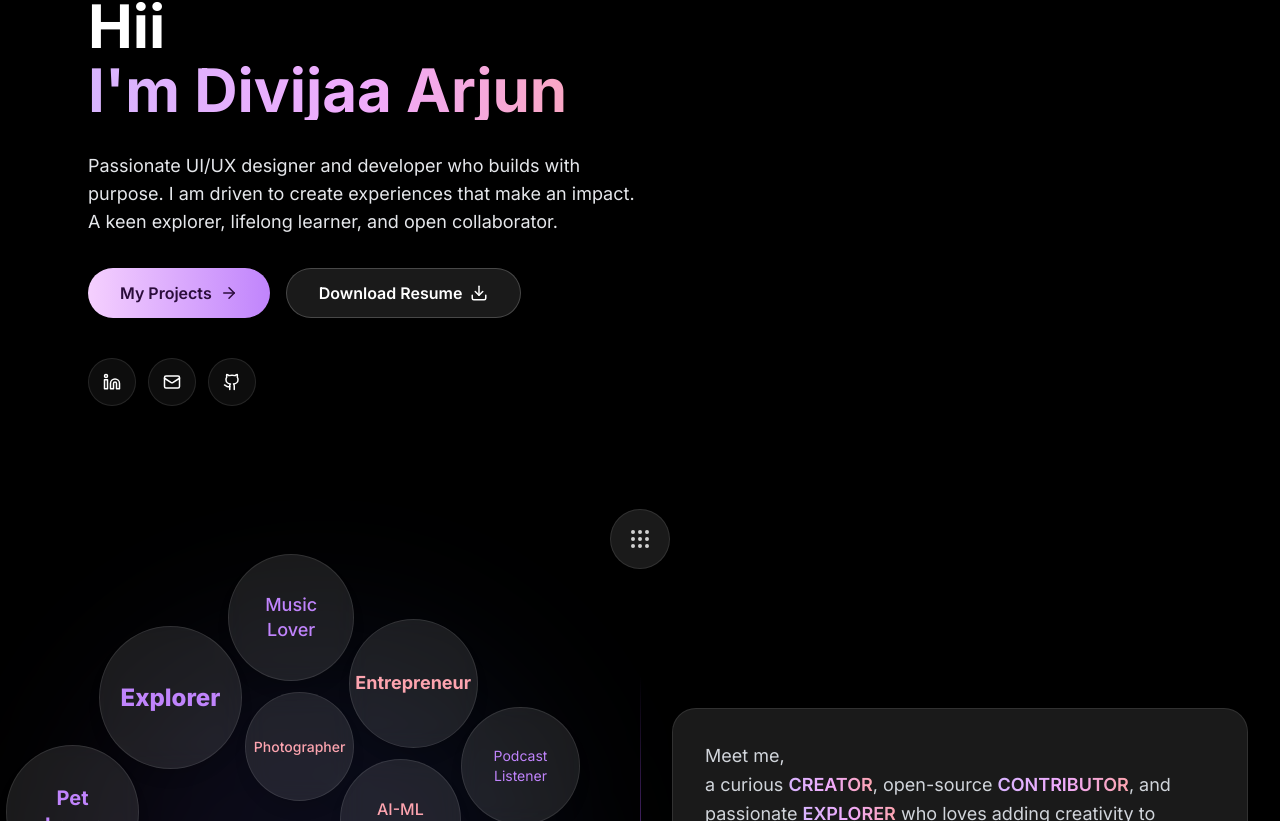
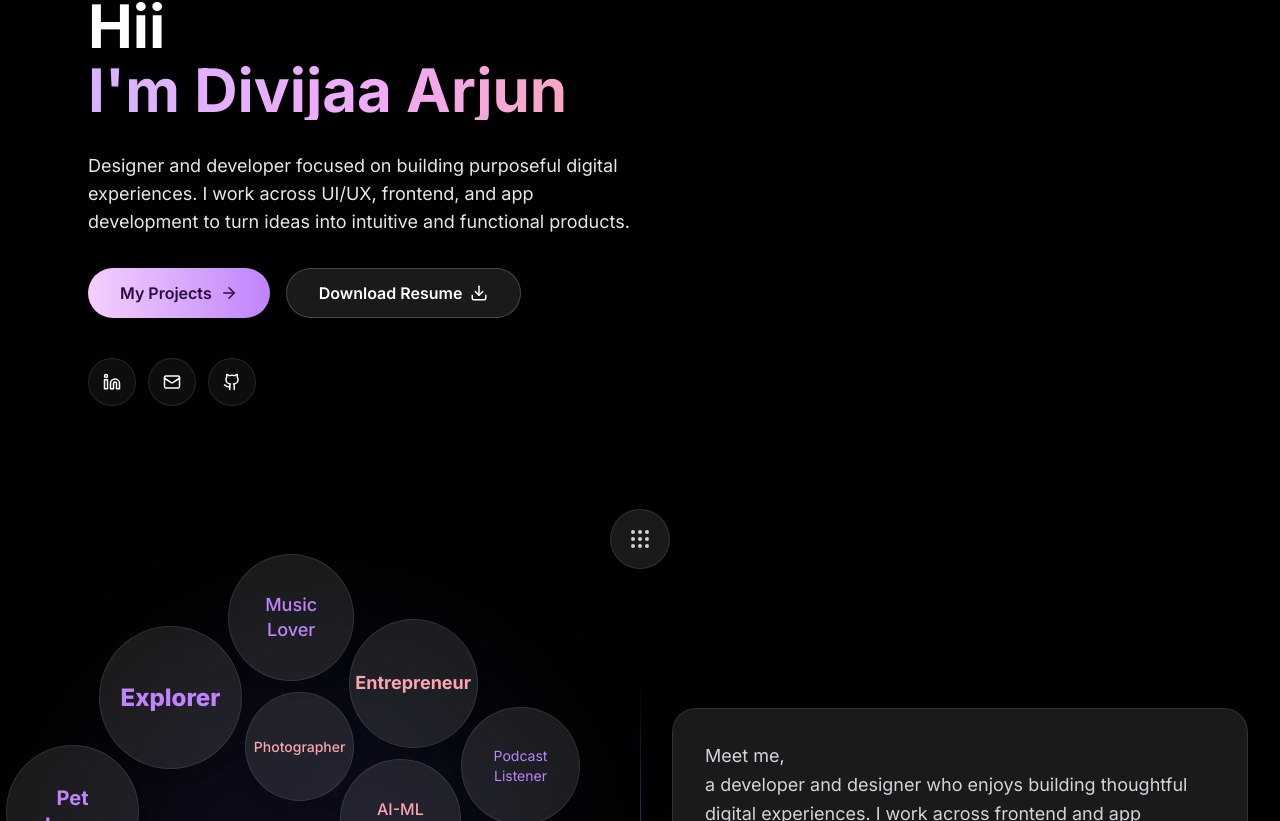
Before and after one commit to Divii2205/Portfolio, a Next.js app: page / in a window 1280 px wide. Shown: the part 199-1020 px from the top of the page. Built offline with nearby package versions, Linux system fonts and the light colour scheme.

Commit message:
Content Changes

```diff
--- a/components/About.tsx
+++ b/components/About.tsx
@@ -1,69 +1,139 @@
-'use client'
+"use client";
 
-import React, { useEffect, useRef, useState, MouseEvent } from 'react'
-import { motion } from 'framer-motion'
+import React, { useEffect, useRef, useState, MouseEvent } from "react";
+import { motion } from "framer-motion";
 import {
   forceSimulation,
   forceManyBody,
   forceCenter,
   forceCollide,
   forceRadial,
-  Simulation
-} from 'd3-force'
+  Simulation,
+} from "d3-force";
 
 type Role = {
-  text: string
-  size: string
-  weight: string
-  color: string
-}
+  text: string;
+  size: string;
+  weight: string;
+  color: string;
+};
 
 type RoleNode = Role & {
-  id: number
-  radius: number
-  x: number
-  y: number
-  vx: number
-  vy: number
-}
+  id: number;
+  radius: number;
+  x: number;
+  y: number;
+  vx: number;
+  vy: number;
+};
 
 export default function About() {
   const roles: Role[] = [
-    { text: 'Front-end Developer', size: 'text-lg', weight: 'font-bold', color: 'text-rose-300' },
-    { text: 'UI/UX Designer', size: 'text-xl', weight: 'font-extrabold', color: 'text-rose-300' },
-    { text: 'AI-ML Engineer', size: 'text-base', weight: 'font-medium', color: 'text-rose-300' },
-    { text: 'Entrepreneur', size: 'text-lg', weight: 'font-bold', color: 'text-rose-300' },
-    { text: 'Content Writer', size: 'text-sm', weight: 'font-medium', color: 'text-rose-300' },
-    { text: 'Guitarist', size: 'text-base', weight: 'font-semibold', color: 'text-rose-300' },
-    { text: 'Photographer', size: 'text-sm', weight: 'font-medium', color: 'text-rose-300' },
+    {
+      text: "Front-end Developer",
+      size: "text-lg",
+      weight: "font-bold",
+      color: "text-rose-300",
+    },
+    {
+      text: "UI/UX Designer",
+      size: "text-xl",
+      weight: "font-extrabold",
+      color: "text-rose-300",
+    },
+    {
+      text: "AI-ML Engineer",
+      size: "text-base",
+      weight: "font-medium",
+      color: "text-rose-300",
+    },
+    {
+      text: "Entrepreneur",
+      size: "text-lg",
+      weight: "font-bold",
+      color: "text-rose-300",
+    },
+    {
+      text: "Content Writer",
+      size: "text-sm",
+      weight: "font-medium",
+      color: "text-rose-300",
+    },
+    {
+      text: "Guitarist",
+      size: "text-base",
+      weight: "font-semibold",
+      color: "text-rose-300",
+    },
+    {
+      text: "Photographer",
+      size: "text-sm",
+      weight: "font-medium",
+      color: "text-rose-300",
+    },
 
-    { text: 'Artist', size: 'text-xl', weight: 'font-bold', color: 'text-purple-400' },
-    { text: 'Music Lover', size: 'text-lg', weight: 'font-medium', color: 'text-purple-400' },
-    { text: 'Podcast Listener', size: 'text-sm', weight: 'font-normal', color: 'text-purple-400' },
-    { text: 'Book Enthusiast', size: 'text-base', weight: 'font-medium', color: 'text-purple-400' },
-    { text: 'Dancer', size: 'text-lg', weight: 'font-semibold', color: 'text-purple-400' },
-    { text: 'Pet Lover', size: 'text-xl', weight: 'font-bold', color: 'text-purple-400' },
-    { text: 'Explorer', size: 'text-2xl', weight: 'font-extrabold', color: 'text-purple-400' },
-  ]
+    {
+      text: "Artist",
+      size: "text-xl",
+      weight: "font-bold",
+      color: "text-purple-400",
+    },
+    {
+      text: "Music Lover",
+      size: "text-lg",
+      weight: "font-medium",
+      color: "text-purple-400",
+    },
+    {
+      text: "Podcast Listener",
+      size: "text-sm",
+      weight: "font-normal",
+      color: "text-purple-400",
+    },
+    {
+      text: "Book Enthusiast",
+      size: "text-base",
+      weight: "font-medium",
+      color: "text-purple-400",
+    },
+    {
+      text: "Dancer",
+      size: "text-lg",
+      weight: "font-semibold",
+      color: "text-purple-400",
+    },
+    {
+      text: "Pet Lover",
+      size: "text-xl",
+      weight: "font-bold",
+      color: "text-purple-400",
+    },
+    {
+      text: "Explorer",
+      size: "text-2xl",
+      weight: "font-extrabold",
+      color: "text-purple-400",
+    },
+  ];
 
-  const containerRef = useRef<HTMLDivElement | null>(null)
-  const simulationRef = useRef<Simulation<RoleNode, undefined> | null>(null)
+  const containerRef = useRef<HTMLDivElement | null>(null);
+  const simulationRef = useRef<Simulation<RoleNode, undefined> | null>(null);
 
   // font size → base bubble radius
   const sizeToBaseRadius: Record<string, number> = {
-    'text-2xl': 52,
-    'text-xl': 46,
-    'text-lg': 40,
-    'text-base': 34,
-    'text-sm': 30,
-  }
+    "text-2xl": 52,
+    "text-xl": 46,
+    "text-lg": 40,
+    "text-base": 34,
+    "text-sm": 30,
+  };
 
   const [nodes, setNodes] = useState<RoleNode[]>(() =>
     roles.map((role, i) => {
-      const base = sizeToBaseRadius[role.size] ?? 36
-      const charFactor = 1.2 // radius grows a bit with text length
-      const padding = 10
-      const radius = base + role.text.length * charFactor + padding
+      const base = sizeToBaseRadius[role.size] ?? 36;
+      const charFactor = 1.2; // radius grows a bit with text length
+      const padding = 10;
+      const radius = base + role.text.length * charFactor + padding;
 
       return {
         ...role,
@@ -73,84 +143,81 @@ export default function About() {
         y: 200 + Math.random() * 40 - 20,
         vx: 0,
         vy: 0,
-      }
-    })
-  )
+      };
+    }),
+  );
 
   // set up force simulation on mount
   useEffect(() => {
-    const width = 420
-    const height = 420
+    const width = 420;
+    const height = 420;
 
     const sim = forceSimulation<RoleNode>(nodes)
-      .force('center', forceCenter(width / 2, height / 2))
+      .force("center", forceCenter(width / 2, height / 2))
       // gentle pull toward center → ball shape
-      .force('radial', forceRadial(150, width / 2, height / 2).strength(0.25))
+      .force("radial", forceRadial(150, width / 2, height / 2).strength(0.25))
       // light repulsion; collision handles separation
-      .force('charge', forceManyBody().strength(-5))
+      .force("charge", forceManyBody().strength(-5))
       // strong collision so circles don't overlap
       .force(
-        'collision',
+        "collision",
         forceCollide<RoleNode>()
-          .radius(d => d.radius + 6)
-          .strength(0.6)
+          .radius((d) => d.radius + 6)
+          .strength(0.6),
       )
       .alpha(0.9)
-      .alphaDecay(0.008)   // slower decay → keeps a bit of life
+      .alphaDecay(0.008) // slower decay → keeps a bit of life
       .velocityDecay(0.05) // more glide/momentum
-      .on('tick', () => {
-        setNodes([...sim.nodes()])
-      })
+      .on("tick", () => {
+        setNodes([...sim.nodes()]);
+      });
 
-    simulationRef.current = sim
+    simulationRef.current = sim;
 
     return () => {
-      sim.stop()
-    }
+      sim.stop();
+    };
     // eslint-disable-next-line react-hooks/exhaustive-deps
-  }, [])
+  }, []);
 
   // mouse interaction: stronger, smoother poke effect
   const handleMouseMove = (e: MouseEvent<HTMLDivElement>) => {
-    if (!containerRef.current || !simulationRef.current) return
+    if (!containerRef.current || !simulationRef.current) return;
 
-    const rect = containerRef.current.getBoundingClientRect()
-    const mx = e.clientX - rect.left
-    const my = e.clientY - rect.top
+    const rect = containerRef.current.getBoundingClientRect();
+    const mx = e.clientX - rect.left;
+    const my = e.clientY - rect.top;
 
-    const sim = simulationRef.current
-    const maxDist = 260        // bigger influence radius
-    const strength = 5         // stronger push
+    const sim = simulationRef.current;
+    const maxDist = 260; // bigger influence radius
+    const strength = 5; // stronger push
 
-    const currentNodes = sim.nodes() as RoleNode[]
+    const currentNodes = sim.nodes() as RoleNode[];
 
-    currentNodes.forEach(node => {
-      const dx = node.x - mx
-      const dy = node.y - my
-      const dist = Math.sqrt(dx * dx + dy * dy) || 0.001
+    currentNodes.forEach((node) => {
+      const dx = node.x - mx;
+      const dy = node.y - my;
+      const dist = Math.sqrt(dx * dx + dy * dy) || 0.001;
 
       if (dist < maxDist) {
-        const force = (1 - dist / maxDist) * strength
-        node.vx += (dx / dist) * force
-        node.vy += (dy / dist) * force
+        const force = (1 - dist / maxDist) * strength;
+        node.vx += (dx / dist) * force;
+        node.vy += (dy / dist) * force;
       }
-    })
+    });
 
     // raise alpha target so movement continues smoothly while moving mouse
-    sim.alphaTarget(0.4).restart()
-  }
+    sim.alphaTarget(0.4).restart();
+  };
 
   const handleMouseLeave = () => {
-    if (!simulationRef.current) return
+    if (!simulationRef.current) return;
     // let things gently settle again
-    simulationRef.current.alphaTarget(0).alpha(0.25).restart()
-  }
+    simulationRef.current.alphaTarget(0).alpha(0.25).restart();
+  };
 
   return (
-    <section
-      id="about"
-      className="relative py-10 px-4 md:px-8"
-    >
+    <section id="about" className="relative py-10 px-4 md:px-8">
       <div className="max-w-7xl mx-auto relative z-10 w-full">
         <div className="grid lg:grid-cols-2 gap-16 items-center">
           {/* LEFT: bubble cluster */}
@@ -163,7 +230,7 @@ export default function About() {
             viewport={{ once: false }}
             className="relative mx-auto w-full max-w-[460px] h-[460px] rounded-full"
           >
-            {nodes.map(node => (
+            {nodes.map((node) => (
               <motion.div
                 key={node.id}
                 whileHover={{ scale: 1.08, zIndex: 10 }}
@@ -202,22 +269,18 @@ export default function About() {
             <div className="absolute -left-8 top-0 bottom-0 w-[1px] bg-gradient-to-b from-transparent via-purple-500/50 to-transparent hidden lg:block" />
 
             <p className="glass-effect p-8 rounded-3xl border border-white/5 relative overflow-hidden group hover:border-purple-500/30 transition-colors">
-              Meet me, <br />
-              a curious <span className="text-gradient font-semibold">CREATOR</span>,
-              open-source <span className="text-gradient font-semibold">CONTRIBUTOR</span>, and
-              passionate <span className="text-gradient font-semibold">EXPLORER</span> who loves
-              adding creativity to everything I do. I believe in giving my best in whatever I take
-              on and staying true to my journey of growth.
-              <br />
-              <br />
-              I enjoy learning, trying new things, and working with people who share the same
-              passion for making a difference. I hope to do something meaningful for society and
-              create a<span className="text-gradient font-semibold"> POSITIVE IMPACT</span> through
-              my work and ideas.
+              Meet me, <br /> a developer and designer who enjoys building
+              thoughtful digital experiences. I work across frontend and app
+              development, while also exploring UI and product design to create
+              solutions that are both functional and intuitive. <br /> <br />I
+              enjoy learning through building, experimenting with new ideas, and
+              contributing to open source. I value collaboration, attention to
+              detail, and continuously improving my work with every project I
+              take on.
             </p>
           </motion.div>
         </div>
       </div>
     </section>
-  )
+  );
 }
--- a/components/Hero.tsx
+++ b/components/Hero.tsx
@@ -43,18 +43,15 @@ export default function Hero() {
         >
           {/* Left content */}
           <div className="space-y-8">
-
             <motion.h1
               variants={item}
               className="text-4xl sm:text-5xl lg:text-6xl font-bold leading-tight"
-
             >
               <span className="block">Hii</span>
               <span className="block text-gradient mt-1">
                 I'm Divijaa Arjun
               </span>
             </motion.h1>
-
 
             {/* <motion.div
               variants={item}
@@ -68,9 +65,9 @@ export default function Hero() {
 
             <motion.div variants={item} className="space-y-1">
               <p className="text-base sm:text-lg text-gray-200 max-w-2xl leading-relaxed">
-                Passionate UI/UX designer and developer who builds with purpose.
-                I am driven to create experiences that make an impact. A keen
-                explorer, lifelong learner, and open collaborator.
+                Designer and developer focused on building purposeful digital
+                experiences. I work across UI/UX, frontend, and app development
+                to turn ideas into intuitive and functional products.
               </p>
             </motion.div>
 
@@ -122,10 +119,7 @@ export default function Hero() {
           </div>
 
           {/* Right visual – 3D avatar canvas */}
-          <motion.div
-            variants={item}
-            className="relative flex justify-center"
-          >
+          <motion.div variants={item} className="relative flex justify-center">
             {/* <HeroAvatar3D /> */}
           </motion.div>
         </motion.div>
```
